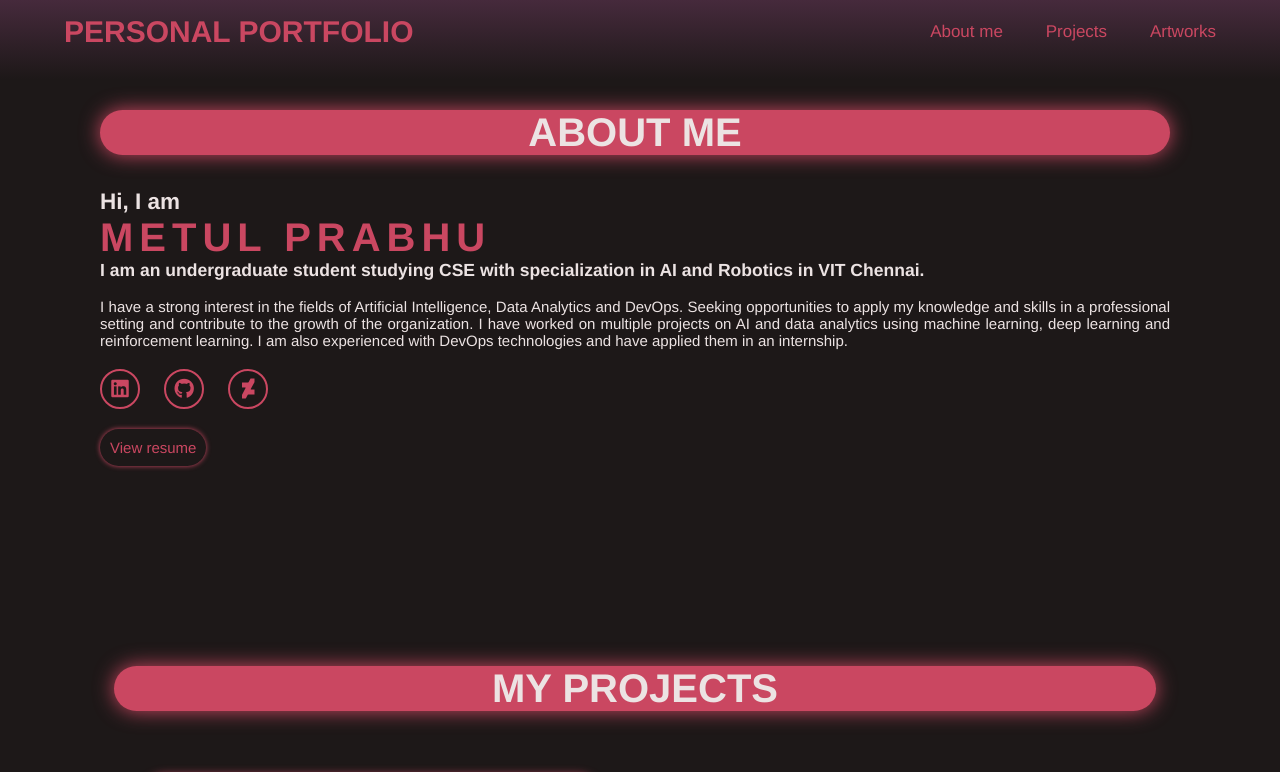
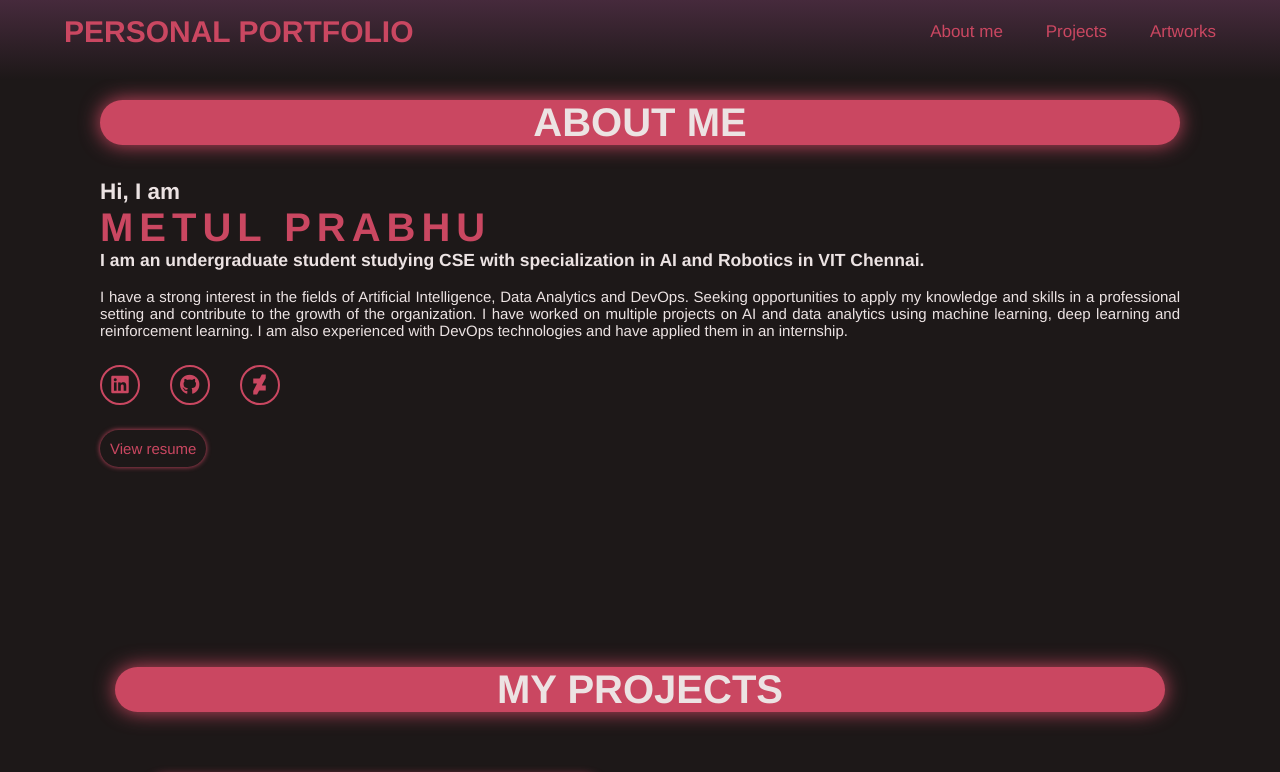
Before and after one commit to MeTuL10/Personal-portfolio, a plain HTML site: page index.html in a window 1280 px wide. Shown: the top 772 px of the page. Drawn offline with Linux system fonts and the light colour scheme; grey boxes are pictures that could not be loaded.

Commit message:
modified:   style.css

```diff
--- a/style.css
+++ b/style.css
@@ -28,7 +28,7 @@ html{
 body{
     background: var(--bg-color);
     color:var(--text-color);
-    margin: 1rem 1rem 1rem 0;
+
 }
 header{
     position: fixed;
@@ -48,6 +48,7 @@ header{
     color: var(--main-color);
     font-weight: 600;
     cursor:default;
+    white-space: nowrap;
 }
 .navbar a{
     font-size: 1.7rem;
@@ -76,7 +77,7 @@ header{
 }
 #metul{
     overflow: hidden; /* Ensures the content is not revealed until the animation */
-    white-space: nowrap; /* Keeps the content on a single line */
+    /* white-space: nowrap;  */
     margin: 0 auto; /* Gives that scrolling effect as the typing happens */
     letter-spacing: .15em; /* Adjust as needed */
     /* animation:  */
@@ -117,7 +118,7 @@ header{
     border-radius: 50%;
     font-size: 2rem;
     color: var(--main-color);
-    margin: 2rem 2rem 2rem 0;
+    margin: 2vw 2vw 2vw 0;
 }
 .social a:hover{
     background: var(--main-color);
```
